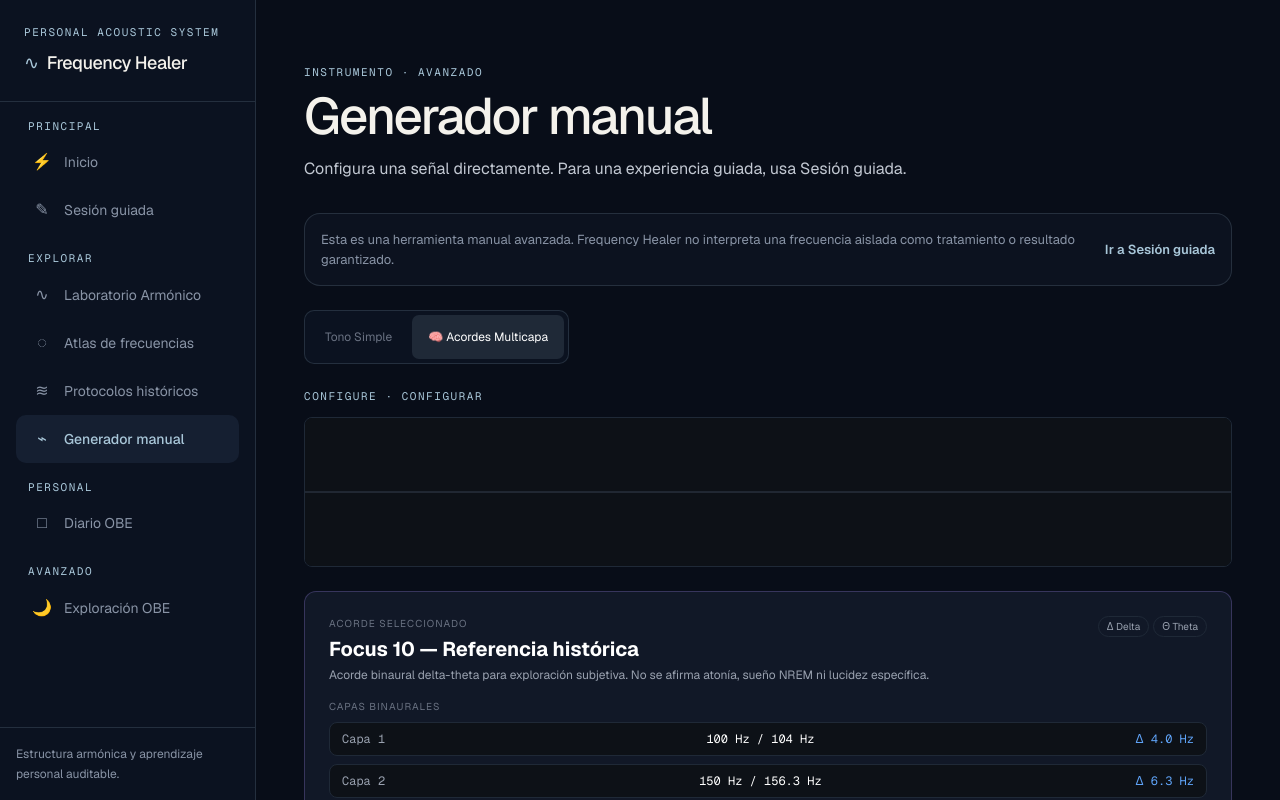
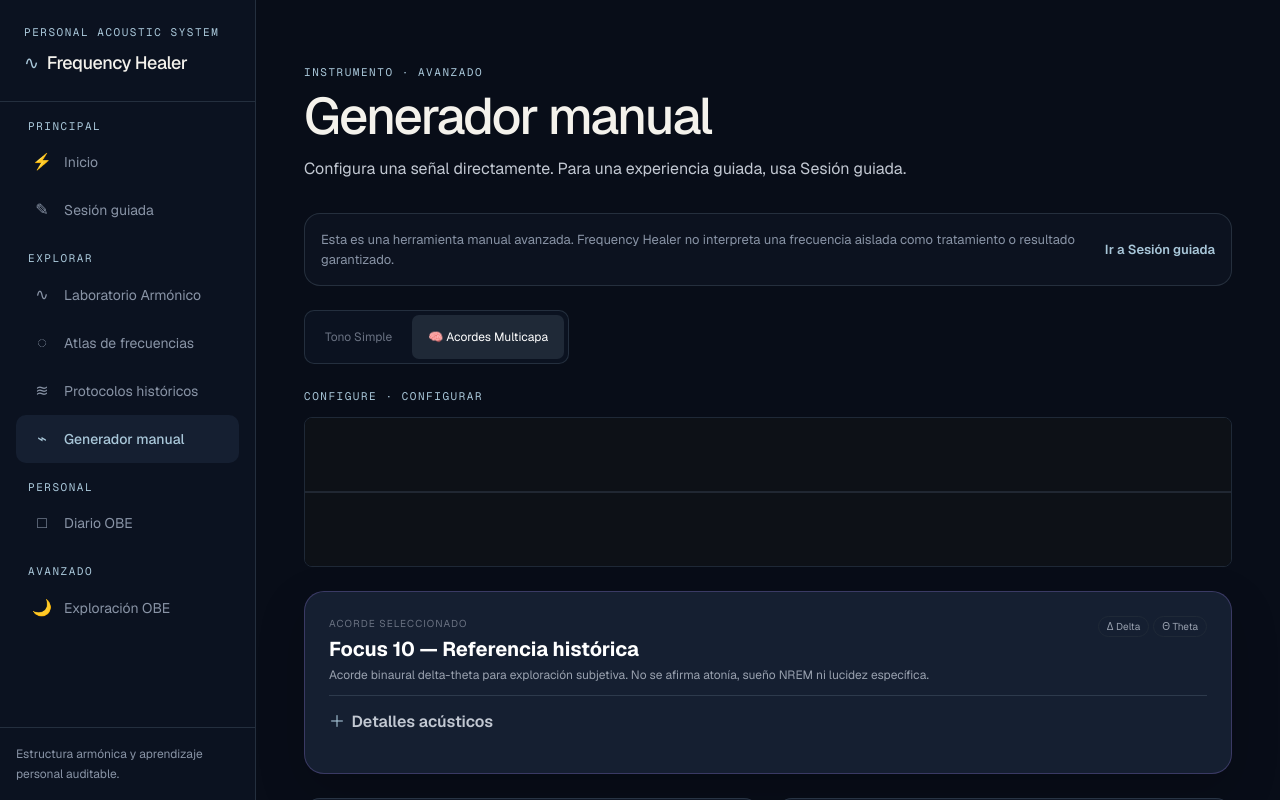
Before and after one commit to antoniodiaz70ad-dev/frequency-healer, a Next.js app in the folder frontend/: page /generador in a window 1280 px wide. Both pictures are taken after a click on the button "🧠 Acordes Multicapa". Shown: the top 800 px of the page. Built offline with nearby package versions, Linux system fonts and the light colour scheme.

Commit message:
Modernize OBE session controls

```diff
--- a/frontend/src/app/generador/page.tsx
+++ b/frontend/src/app/generador/page.tsx
@@ -15,6 +15,8 @@ import SafetyDisclaimerModal, {
 } from "@/components/SafetyDisclaimerModal";
 import Link from "next/link";
 import { FHPageHeader, FHPageShell, FHSurface } from "@/components/ui/FHLayout";
+import { FHDangerAction, FHPrimaryAction } from "@/components/ui/FHActions";
+import FHDisclosure from "@/components/ui/FHDisclosure";
 
 const PRESETS = [
   { label: "528 Hz Solfeggio", hz: 528, waveform: "sine" as Waveform, color: "#fbbf24" },
@@ -482,7 +484,7 @@ function HemiSyncTab({
 
       {/* Selected chord card */}
       <div
-        className="bg-[#111827] border rounded-xl p-6 mb-6"
+        className="obe-session-card"
         style={{ borderColor: selectedChord.color + "40" }}
       >
         <div className="flex items-start justify-between gap-4 mb-3">
@@ -506,32 +508,20 @@ function HemiSyncTab({
         </div>
 
         {/* Layer breakdown */}
-        <div className="mt-4 space-y-2">
-          <p className="text-[10px] uppercase tracking-widest text-gray-500">
-            Capas binaurales
-          </p>
-          {selectedChord.layers.map((layer, i) => (
-            <div
-              key={i}
-              className="flex items-center justify-between text-xs bg-[#0d1117] border border-[#1f2937] rounded-lg px-3 py-2"
-            >
-              <span className="font-mono text-gray-400">
-                Capa {i + 1}
-              </span>
-              <span className="font-mono text-white">
-                {layer.carrierHz} Hz / {layer.carrierHz + layer.beatHz} Hz
-              </span>
-              <span className="font-mono text-[#60a5fa]">
-                Δ {layer.beatHz.toFixed(1)} Hz
-              </span>
-            </div>
-          ))}
-        </div>
+        <FHDisclosure summary="Detalles acústicos">
+          <div className="obe-session-layers">
+            {selectedChord.layers.map((layer, i) => (
+              <div key={i} className="obe-session-layer">
+                <span>Capa {i + 1}</span><code>{layer.carrierHz} Hz / {layer.carrierHz + layer.beatHz} Hz</code><code>Δ {layer.beatHz.toFixed(1)} Hz</code>
+              </div>
+            ))}
+          </div>
+        </FHDisclosure>
       </div>
 
       {/* Controls */}
       <div className="grid grid-cols-1 md:grid-cols-2 gap-4 mb-6">
-        <div className="bg-[#111827] border border-[#1f2937] rounded-xl p-4">
+        <div className="obe-surface">
           <p className="text-xs text-gray-500 uppercase tracking-wider mb-3">
             Volumen: {chordVolume}%
           </p>
@@ -545,7 +535,7 @@ function HemiSyncTab({
           />
         </div>
 
-        <div className="bg-[#111827] border border-[#1f2937] rounded-xl p-4">
+        <div className="obe-surface">
           <div className="flex items-center justify-between mb-3">
             <p className="text-xs text-gray-500 uppercase tracking-wider">
               Ruido rosa de fondo
@@ -565,7 +555,7 @@ function HemiSyncTab({
           </p>
         </div>
 
-        <div className="bg-[#111827] border border-[#1f2937] rounded-xl p-4 md:col-span-2">
+        <div className="obe-surface md:col-span-2">
           <p className="text-xs text-gray-500 uppercase tracking-wider mb-3">
             Duración: {effectiveDuration} min
           </p>
@@ -596,27 +586,17 @@ function HemiSyncTab({
 
       {/* Play / Stop */}
       <p className="fh-label generator-stage">Play · Reproducir</p>
-      <div className="flex justify-center mb-8">
+      <div className="obe-session-actions" role="group" aria-label="Controles de reproducción de la sesión">
         {!isPlaying ? (
-          <button
-            onClick={onPlay}
-            className="w-20 h-20 rounded-full text-white flex items-center justify-center text-3xl transition-all hover:scale-105 glow-active"
-            style={{ backgroundColor: selectedChord.color }}
-          >
-            ▶
-          </button>
+          <FHPrimaryAction onClick={onPlay} aria-label="Iniciar sesión binaural">▶ Iniciar sesión</FHPrimaryAction>
         ) : (
-          <button
-            onClick={onStop}
-            className="w-20 h-20 rounded-full bg-[#f87171] hover:bg-[#ef4444] text-white flex items-center justify-center text-2xl transition-all hover:scale-105"
-          >
-            ■
-          </button>
+          <FHDangerAction onClick={onStop} aria-label="Detener sesión binaural">■ Detener sesión</FHDangerAction>
         )}
+        <span role="status" className="obe-session-status">{isPlaying ? "Sesión en curso" : "Sesión detenida"}</span>
       </div>
 
       {/* Focus Levels grid */}
-      <div className="bg-[#111827] border border-[#1f2937] rounded-xl p-5 mb-4">
+      <div className="obe-surface mb-4">
         <h3 className="font-bold text-white text-sm mb-3">Niveles de Enfoque</h3>
         <div className="grid grid-cols-1 md:grid-cols-2 gap-2">
           {FOCUS_LEVEL_PRESETS.map((p) => (
@@ -645,7 +625,7 @@ function HemiSyncTab({
         </div>
       </div>
 
-      <div className="bg-[#111827] border border-[#1f2937] rounded-xl p-5">
+      <div className="obe-surface">
         <h3 className="font-bold text-white text-sm mb-3">Acordes Solfeggio</h3>
         <div className="grid grid-cols-1 md:grid-cols-3 gap-2">
           {SOLFEGGIO_CHORDS.map((p) => (
--- a/frontend/src/app/globals.css
+++ b/frontend/src/app/globals.css
@@ -158,9 +158,19 @@ body {
 .obe-command-card__metadata p { display: grid; grid-template-columns: 5rem minmax(0, 1fr); gap: .75rem; }
 .obe-command-card__metadata code, .obe-command-card__metadata span { overflow-wrap: anywhere; color: var(--fh-text-secondary); }
 .obe-tag { border: 1px solid var(--fh-border); border-radius: 999px; padding: .2rem .5rem; color: var(--fh-text-muted); font-family: var(--font-geist-mono), monospace; font-size: .65rem; }
+.obe-session-card { margin-bottom: 1.5rem; border: 1px solid var(--fh-border-strong); border-radius: var(--fh-radius-primary); padding: clamp(1rem, 3vw, 1.5rem); background: var(--fh-surface-strong); box-shadow: var(--fh-shadow); }
+.obe-session-layers { display: grid; gap: .5rem; padding-bottom: 1rem; }
+.obe-session-layer { display: grid; grid-template-columns: 4.5rem minmax(0, 1fr) auto; gap: .75rem; border: 1px solid var(--fh-border); border-radius: var(--fh-radius-control); padding: .65rem .75rem; background: var(--fh-bg-raised); color: var(--fh-text-muted); font-size: .75rem; }
+.obe-session-layer code { min-width: 0; overflow-wrap: anywhere; color: var(--fh-text-secondary); }
+.obe-session-actions { display: flex; min-height: 5rem; align-items: center; justify-content: center; gap: 1rem; margin-bottom: 2rem; }
+.obe-session-actions .fh-action { min-width: 12rem; }
+.obe-session-status { color: var(--fh-text-muted); font-size: .75rem; }
 @media (max-width: 36rem) {
   .obe-progress { grid-template-columns: repeat(5, 7.25rem); overflow-x: auto; padding-bottom: .5rem; }
   .obe-progress__step { min-height: 3.75rem; }
+  .obe-session-layer { grid-template-columns: 1fr; gap: .25rem; }
+  .obe-session-actions { align-items: stretch; flex-direction: column; }
+  .obe-session-actions .fh-action { width: 100%; }
 }
 
 /* Slider styles */
```
